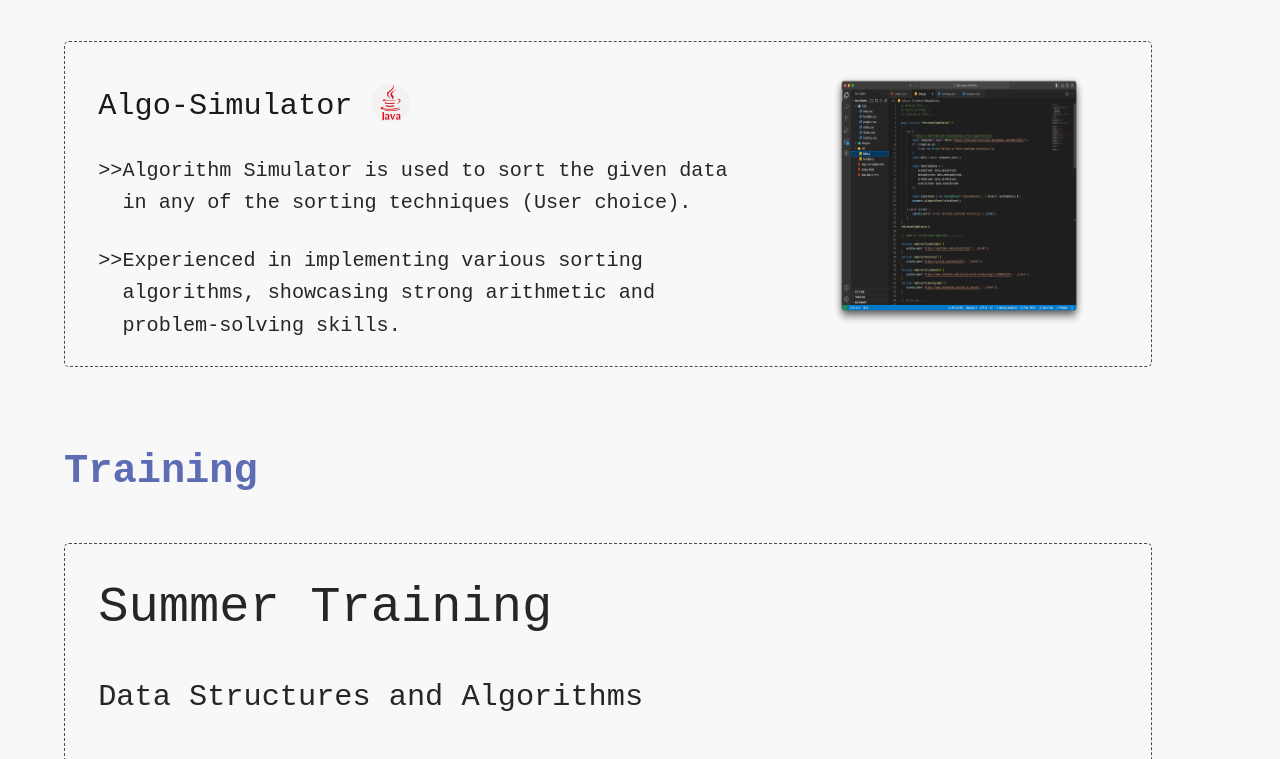
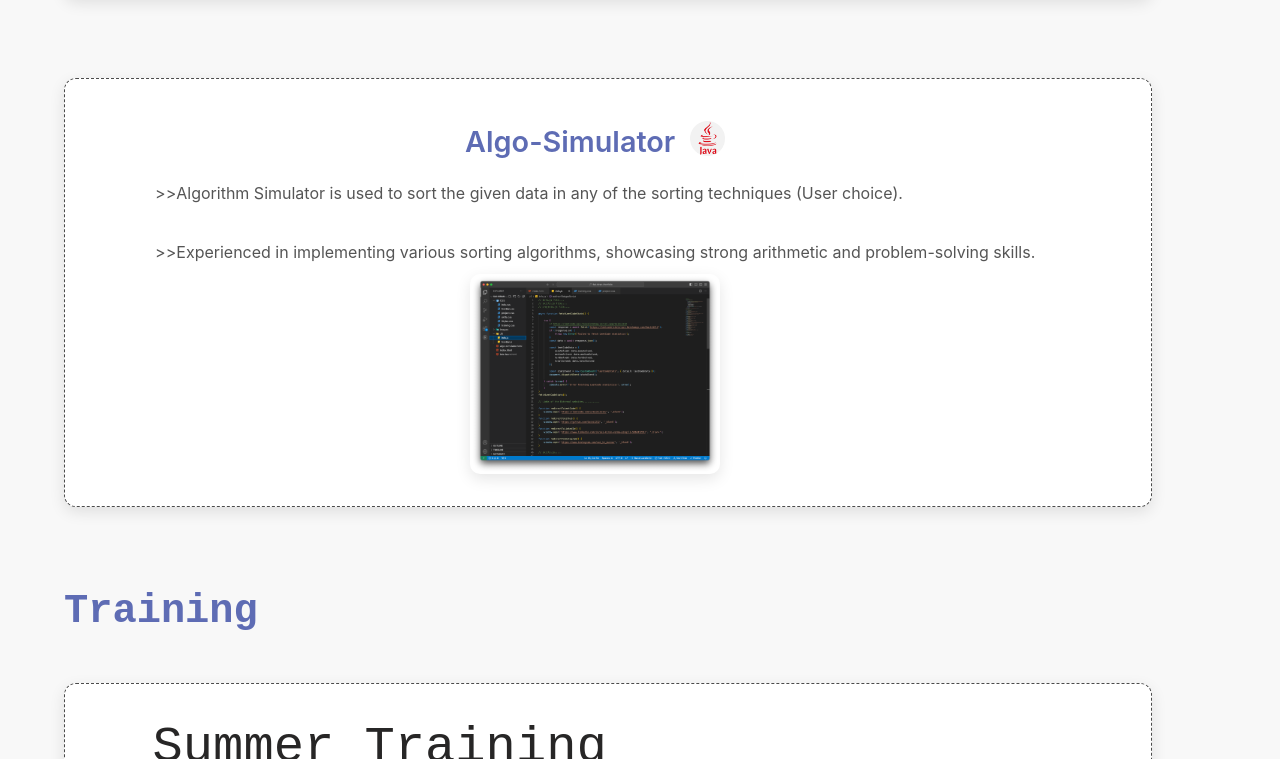
Before and after one commit to Saiki1212/Portfolio-H-C, a plain HTML site: page index.html in a window 1280 px wide. Shown: the part 2432-3191 px from the top of the page. Drawn offline with Linux system fonts and the light colour scheme; no server answers.

Commit message:
Update project.css

```diff
--- a/CSS/project.css
+++ b/CSS/project.css
@@ -1,109 +1,108 @@
-#projectheader {
-    display: flex;
-    font-family: 'Courier New', Courier, monospace;
-    font-size: 4ch;
-    padding-left: 5%;
-    margin-top: 5vh;
-}
-
 #my-projects {
             display: flex;
             flex-direction: column;
-    gap: 3vh;
+            gap: 4vh; /* Increased gap between projects */
         }
-
 
         .project-1 {
             display: flex;
             flex-direction: row;
-    gap: 10%;
-    border: 1.5px dashed rgb(75, 75, 75);
-    border-radius: 5px;
+            gap: 5%; /* Adjusted gap */
+            border: var(--border-dashed);
+            border-radius: 12px; /* More rounded */
             margin: 5vh 10% 1vh 5%;
-    padding: 3vh 5% 3vh 0;
+            padding: 3vh 5% 3vh 3%; /* Adjusted padding */
             align-items: center;
-    /* background-color: rgb(68, 72, 71); */
+            background-color: var(--nav-bg); /* White background for project cards */
+            box-shadow: 0 5px 15px var(--shadow-light);
+            transition: transform 0.3s ease, box-shadow 0.3s ease;
+            flex-wrap: wrap; /* Allow wrapping */
+            justify-content: center; /* Center content when wrapped */
         }
 
-/* @keyframes project-transform {
-    from {
-      transform: scale(0.8);
+        .project-1:hover {
+            transform: translateY(-5px); /* Lift effect */
+            box-shadow: 0 8px 20px var(--shadow-medium);
         }
-    to {
-      transform: scale(1.05);
-    }
-}
-.project-1 :hover {
-    animation: project-transform 100ms ease-in-out forwards;
-} */
 
         @media (max-width: 650px) {
             .project-1 {
-        flex-direction:column-reverse;
+                flex-direction: column-reverse; /* Stack elements on small screens */
+                padding: 3vh 5% 3vh 5%; /* Adjust padding for mobile */
             }
-    /* .p-right  img{
-        width: 70vw;
-        height: 10vh;
-        border-radius: 10px;
-    } */
         }
 
         .p-header {
             display: flex;
             flex-direction: row;
-    /* background-color: aquamarine; */
-    padding-left: 5%;
+            padding-left: 0; /* Remove fixed padding */
             margin-top: 2vh;
-    margin-bottom:3vh ;
-    gap: 3%;
-    /* justify-content: center; */
+            margin-bottom: 2vh;
+            gap: 15px; /* Space between name and techno icons */
             align-items: center;
+            flex-wrap: wrap; /* Allow wrapping */
+            justify-content: center; /* Center on mobile */
+            width: 100%; /* Take full width */
         }
 
         .p-header a {
             text-decoration: none;
-    color: rgb(26, 26, 26);
+            color: var(--text-color-dark);
         }
 
         .p-name {
-    font-family: 'Courier New', Courier, monospace;
-    font-size: 3ch;
+            font-family: 'Inter', sans-serif;
+            font-size: 1.8rem; /* Adjusted font size */
+            font-weight: 600;
+            color: var(--accent-blue);
         }
 
         .p-techno img {
-    width: 3vw;
-    height: 3vw;
-    border-radius: 3px;
+            width: 35px; /* Fixed size for techno icons */
+            height: 35px;
+            border-radius: 5px;
+            transition: transform 0.3s ease;
         }
 
         .p-techno img:hover {
             cursor: pointer;
+            transform: scale(1.1);
         }
 
         .p-info {
             display: flex;
             flex-direction: row;
-    padding-left: 5%;
+            padding-left: 0; /* Remove fixed padding */
+            margin-bottom: 1vh; /* Space between info points */
+            width: 100%; /* Take full width */
         }
 
         .p-disc {
             display: flex;
-    font-family: 'Courier New', Courier, monospace;
-    font-size: 2ch;
-
-    /* margin-top: 5vh; */
+            font-family: 'Inter', sans-serif;
+            font-size: 1rem;
+            color: #555; /* Softer text color */
         }
 
-.p-right  img{
-    width: 20vw;
-    height: 20vw;
+        .p-right img {
+            width: 250px; /* Fixed width for project images */
+            height: auto; /* Maintain aspect ratio */
             border-radius: 10px;
+            object-fit: contain;
+            box-shadow: 0 5px 15px var(--shadow-light);
+            transition: transform 0.3s ease, box-shadow 0.3s ease;
+            flex-shrink: 0; /* Prevent shrinking */
+        }
+
+        .p-right img:hover {
+            transform: scale(1.03);
+            box-shadow: 0 8px 20px var(--shadow-medium);
         }
 
         @media (max-width: 650px) {
-    .p-right  img{
-        width: 70vw;
-        height: 60vw;
-        border-radius: 10px;
+            .p-right img {
+                width: 80vw; /* Responsive width for mobile */
+                height: auto;
+                margin-bottom: 3vh; /* Space below image */
             }
         }
```
Lines whose indentation alone changed are shown as unchanged.
